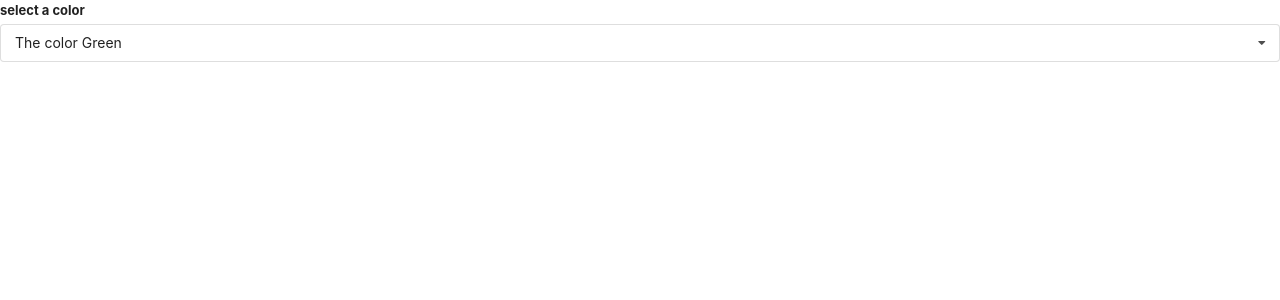
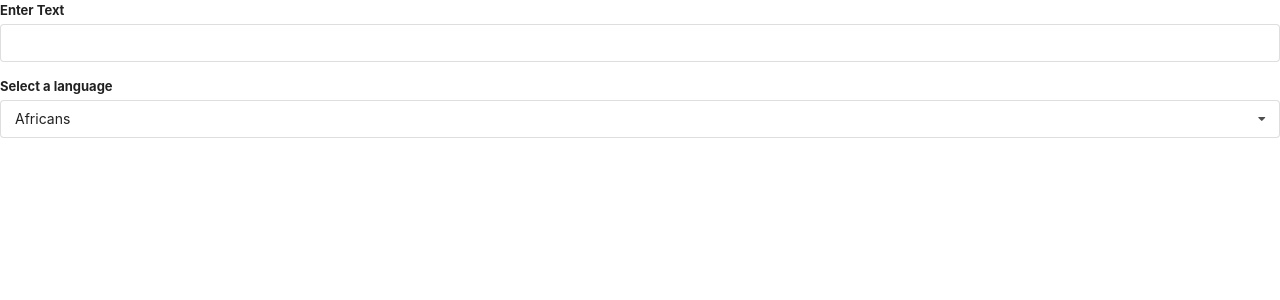
Before and after one commit to prajapatilalit/widgets, a React (Create React App) app in the folder widget/: page / in a window 1280 px wide. Shown: the top 300 px of the page. Built offline with nearby package versions, Linux system fonts and the light colour scheme.

Commit message:
create translate component and update dropdown component in it

```diff
--- a/widget/src/components/App.js
+++ b/widget/src/components/App.js
@@ -1,5 +1,6 @@
 import React, { useState } from "react";
 import Dropdown from "./Dropdown";
+import Translate from "./Translate";
 // import Accordion from "./Accordion";
 // import Search from "./Search";
 
@@ -37,14 +38,9 @@
 ];
 
 const App = () => {
-  const [selected, setSelected] = useState(options[0]);
   return (
     <div>
-      <Dropdown
-        selected={selected}
-        onSelectedChange={setSelected}
-        options={options}
-      />
+      <Translate />
       {/* <Search /> */}
       {/* <Accordion items={items} /> */}
     </div>
--- a/widget/src/components/Dropdown.js
+++ b/widget/src/components/Dropdown.js
@@ -1,16 +1,22 @@
 import React, { useEffect, useState, useRef } from "react";
 
-const Dropdown = ({ options, selected, onSelectedChange }) => {
+const Dropdown = ({ label, options, selected, onSelectedChange }) => {
   const [open, setOpen] = useState(false);
   const ref = useRef();
 
   useEffect(() => {
-    document.body.addEventListener("click", (event) => {
+    const onBodyClick = (event) => {
       if (ref.current.contains(event.target)) {
-        return null;
+        return;
       }
       setOpen(false);
-    });
+    };
+
+    document.body.addEventListener("click", onBodyClick);
+
+    return () => {
+      document.body.removeEventListener("click", onBodyClick);
+    };
   }, []);
 
   const renderedOptions = options.map((option) => {
@@ -31,7 +37,7 @@
   return (
     <div ref={ref} className="ui form">
       <div className="field">
-        <label className="label">select a color</label>
+        <label className="label">{label}</label>
         <div
           onClick={() => setOpen(!open)}
           className={`ui selection dropdown ${open ? "visible active" : ""}`}
--- /dev/null
+++ b/widget/src/components/Translate.js
@@ -0,0 +1,44 @@
+//AIzaSyCHUCmpR7cT_yDFHC98CZJy2LTms-IwDlM
+import React, { useState } from "react";
+import Dropdown from "./Dropdown";
+
+const options = [
+  {
+    label: "Africans",
+    value: "af",
+  },
+  {
+    label: "Arabic",
+    value: "ar",
+  },
+  {
+    label: "Hindi",
+    value: "hi",
+  },
+];
+
+const Translate = () => {
+  const [language, setLanguage] = useState(options[0]);
+  const [text, setText] = useState("");
+
+  const inputChange = (e) => {
+    setText(e.target.value);
+  };
+
+  return (
+    <div className="ui form">
+      <div className="field">
+        <label>Enter Text</label>
+        <input type="text" onChange={inputChange} value={text} />
+      </div>
+      <Dropdown
+        label="Select a language"
+        selected={language}
+        onSelectedChange={setLanguage}
+        options={options}
+      />
+    </div>
+  );
+};
+
+export default Translate;
```
